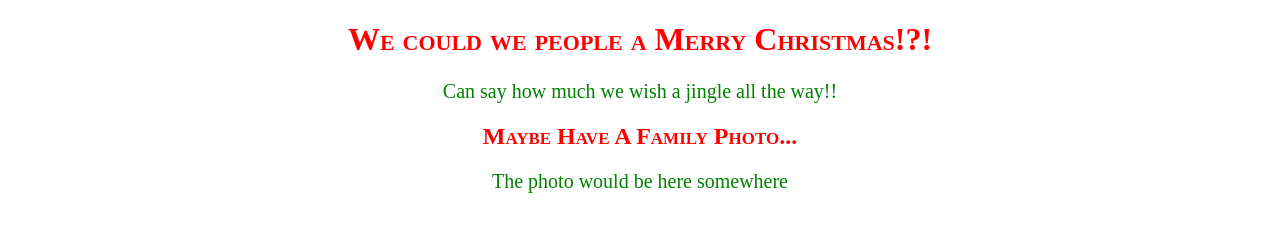
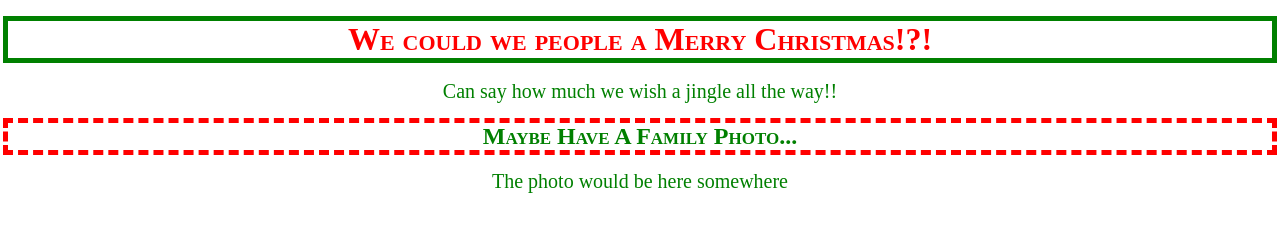
Before and after one commit to CodisticJr/HTML_AND_CSS_PROJECTS, a plain HTML site: page Basic_HTML_AND_CSS/Card_HTML_CSS/XMAS_Card.html in a window 1280 px wide. Drawn offline with Linux system fonts and the light colour scheme.

Commit message:
Update Basic_CSS_XMAS.css
playing with styles

```diff
--- a/Basic_HTML_AND_CSS/Card_HTML_CSS/Basic_CSS_XMAS.css
+++ b/Basic_HTML_AND_CSS/Card_HTML_CSS/Basic_CSS_XMAS.css
@@ -1,4 +1,6 @@
 
 p {color:green; font-size:20px;text-align: center;}
 
-h1,h3,h2 {color:red; font-variant: small-caps; text-align: center;}
+h2 {outline: 5px dashed red; color:green; font-variant: small-caps; text-align: center;}
+
+h1 {outline: 5px solid green; color:red; font-variant: small-caps; text-align: center;}
```
